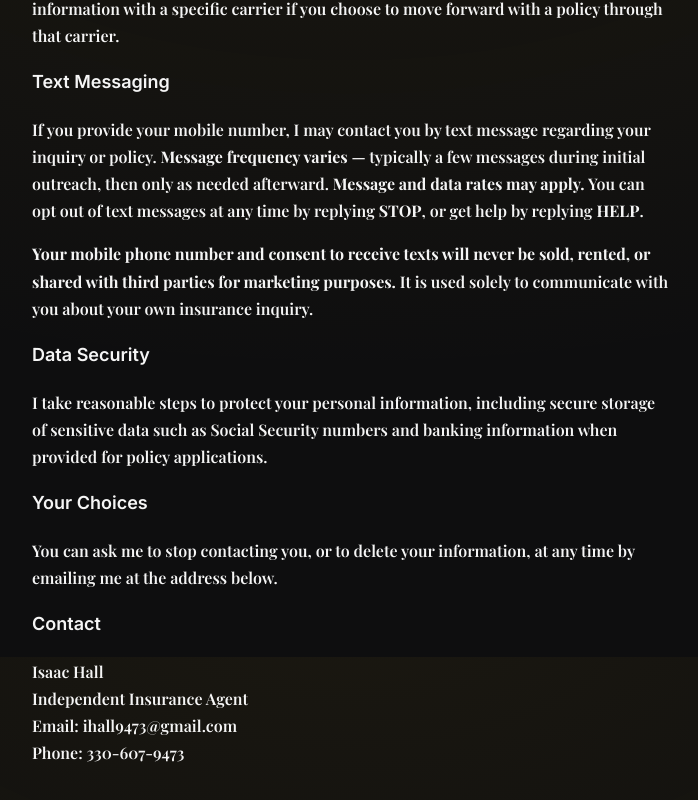
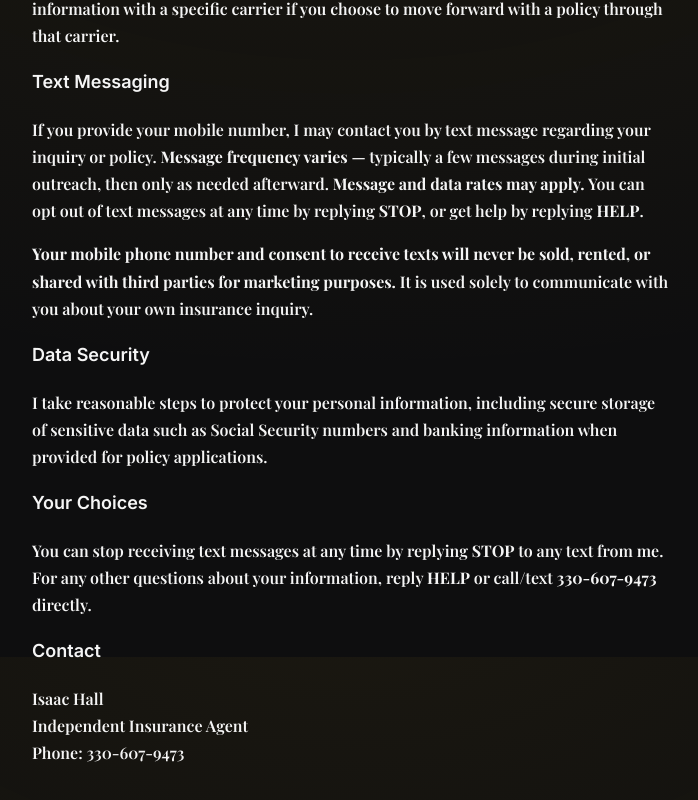
Before and after one commit to ihall9473/UE-NobleDesk, a Next.js app: page /privacy in a window 1280 px wide. Shown: the part 943-1743 px from the top of the page, without its empty margins (288-986 px from the left). Built offline with nearby package versions, Linux system fonts and the light colour scheme; a web font is replaced by a local one.

Commit message:
Revise privacy page with new contact options
Updated contact information and added text message opt-out instructions.

```diff
--- a/app/privacy/page.js
+++ b/app/privacy/page.js
@@ -58,15 +58,15 @@ export default function PrivacyPolicyPage() {
 
       <h3>Your Choices</h3>
       <p>
-        You can ask me to stop contacting you, or to delete your information, at any time by
-        emailing me at the address below.
+        You can stop receiving text messages at any time by replying <strong>STOP</strong> to
+        any text from me. For any other questions about your information, reply{" "}
+        <strong>HELP</strong> or call/text <strong>330-607-9473</strong> directly.
       </p>
 
       <h3>Contact</h3>
       <p>
         Isaac Hall<br />
         Independent Insurance Agent<br />
-        Email: ihall9473@gmail.com<br />
         Phone: 330-607-9473
       </p>
     </div>
```
